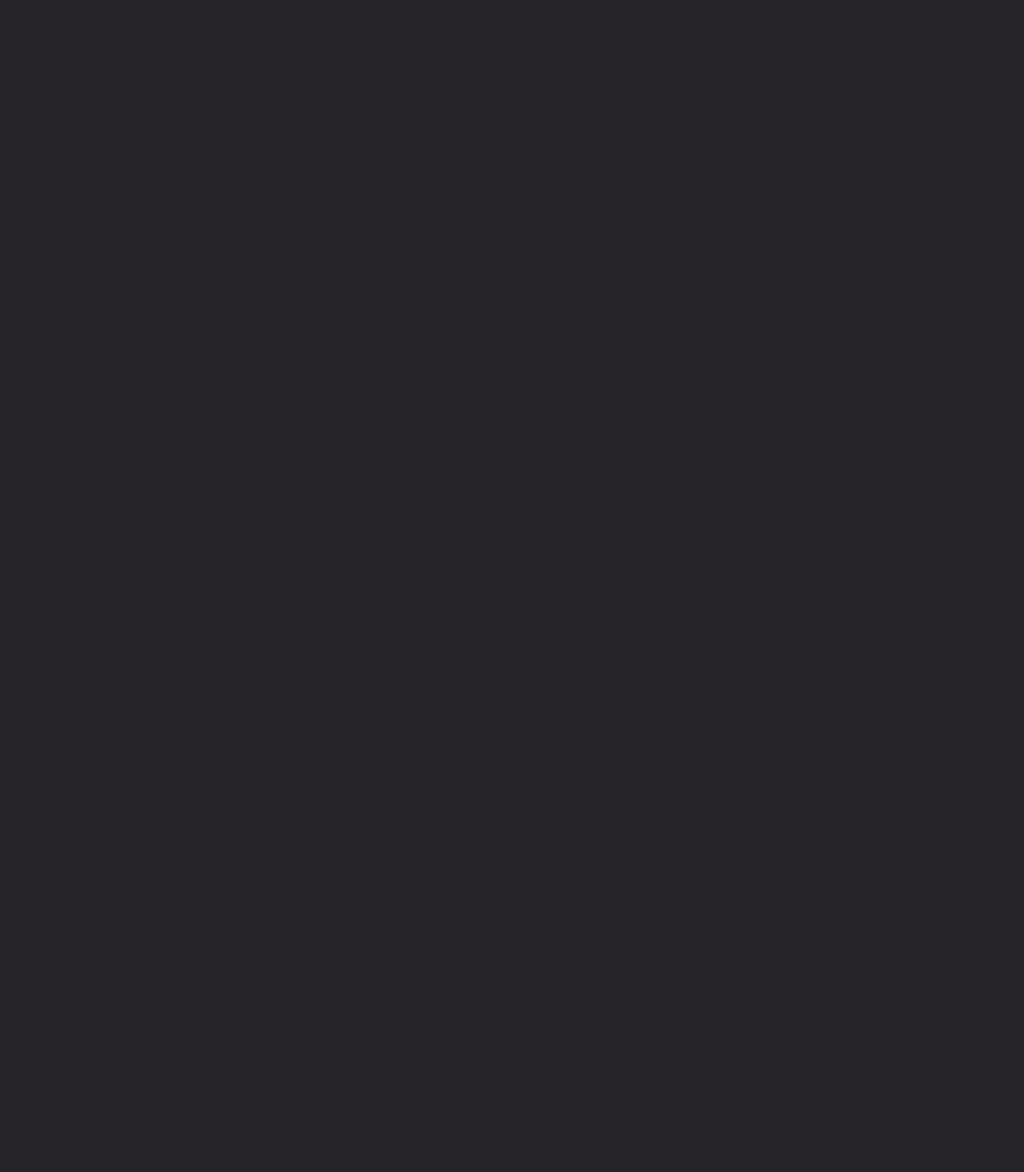
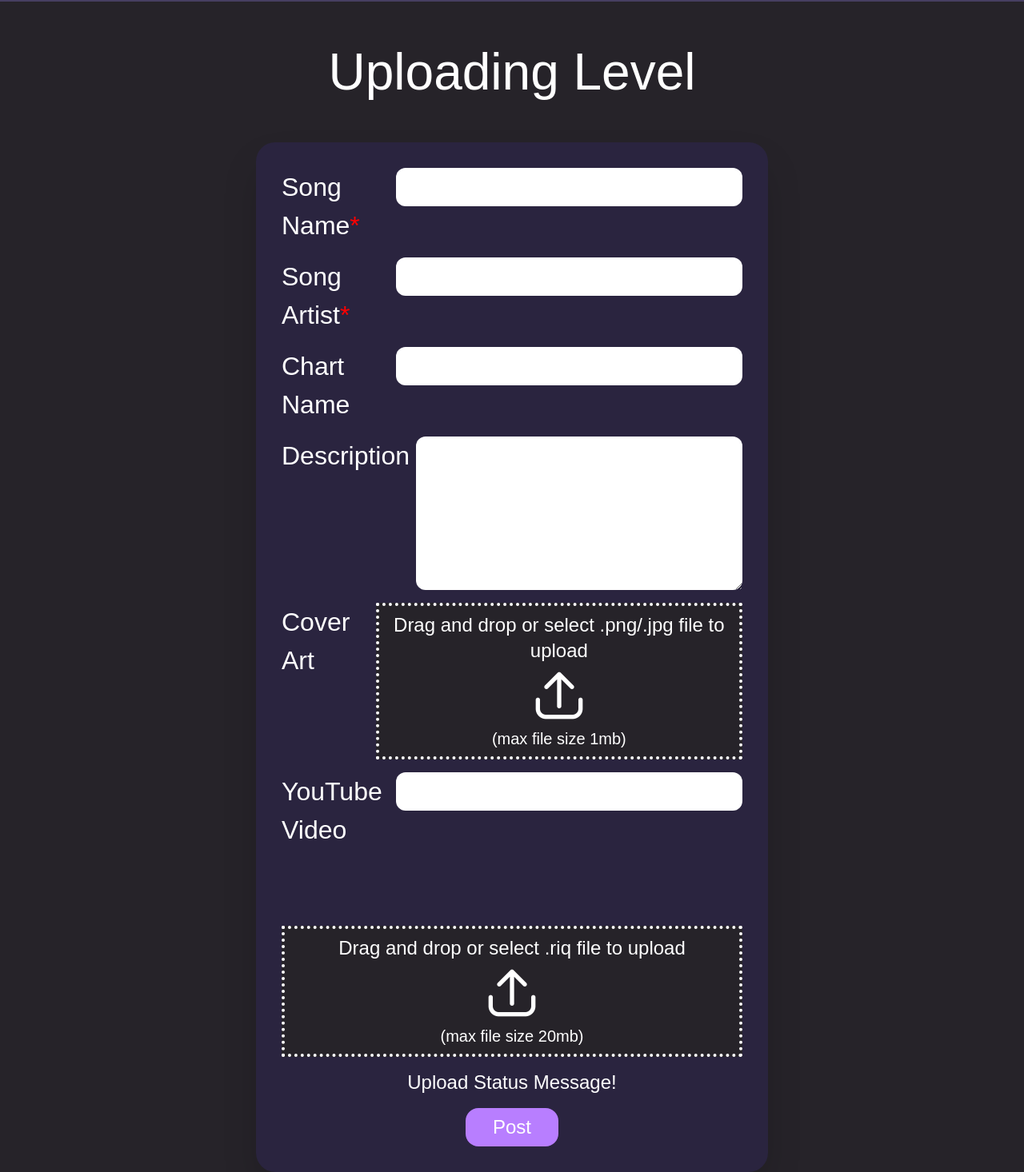
Before and after one commit to Nibbl-z/Mixtaper, a SvelteKit app in the folder client/: page /upload in a window 1280 px wide. Before the commit this address had no page. Shown: the part 62-1528 px from the top of the page at 80% size. Before the commit the page ends 800 px from the top, so only its background shows below. Built offline with nearby package versions, Linux system fonts and the light colour scheme.

Commit message:
feat(frontend): :sparkles: upload level page

```diff
--- a/client/src/routes/+page.svelte
+++ b/client/src/routes/+page.svelte
@@ -27,9 +27,16 @@
 
 
 
-
 <a href="https://www.flaticon.com/free-icons/search" title="search icons">Search icons created by Chanut - Flaticon</a>
 
 <a href="https://www.flaticon.com/free-icons/user" title="user icons">User icons created by Freepik - Flaticon</a>
 
-<a href="https://www.flaticon.com/free-icons/upload" title="upload icons">Upload icons created by Ilham Fitrotul Hayat - Flaticon</a>
+<a href="https://www.flaticon.com/free-icons/upload" title="upload icons">Upload/Download icons created by Ilham Fitrotul Hayat - Flaticon</a>
+
+<a href="https://www.flaticon.com/free-icons/song" title="song icons">Song icons created by Freepik - Flaticon</a>
+
+<a href="https://www.flaticon.com/free-icons/heart" title="heart icons">Heart icons created by Chanut - Flaticon</a>
+
+<a href="https://www.flaticon.com/free-icons/rythm" title="rythm icons">Rythm icons created by Freepik - Flaticon</a>
+\
+<a href="https://www.flaticon.com/free-icons/clock" title="clock icons">Clock icons created by Ilham Fitrotul Hayat - Flaticon</a>
--- /dev/null
+++ b/client/src/routes/upload/+page.svelte
@@ -0,0 +1,27 @@
+<script lang="ts">
+    import Topbar from "../../components/topbar.svelte"
+    import Field from "./field.svelte";
+</script>
+
+<Topbar/>
+
+<h1 class="w-full text-center text-[4em] my-10">Uploading Level</h1>
+
+<div class="flex items-center justify-center mt-10">
+    <div class="bg-item w-[50%] p-8 rounded-3xl shadow-2xl flex flex-col gap-4">
+        <Field label="Song Name" id="songName" required/>
+        <Field label="Song Artist" id="songArtist" required/>
+        <Field label="Chart Name" id="chartName" />
+        <Field label="Description" id="description" big/>
+        <Field label="Cover Art" id="coverArt" file fileTitle="Drag and drop or select .png/.jpg file to upload" fileMaxSize={1}/>
+        <Field label="YouTube Video" id="video" />
+        <div class="my-8"></div>
+        <Field id="riq" file fileTitle="Drag and drop or select .riq file to upload" fileMaxSize={20}/>
+
+        <p class="w-full text-center text-2xl">Upload Status Message!</p>
+
+        <div class="flex items-center justify-center">
+            <button class="rounded-2xl bg-interactable text-[#FFFFFF] w-[20%] text-2xl p-2 mt-auto">Post</button>
+        </div>
+    </div>
+</div>
--- /dev/null
+++ b/client/src/routes/upload/field.svelte
@@ -0,0 +1,32 @@
+<script lang="ts">
+    export let label: string = ""
+    export let id: string
+    export let required: boolean = false
+    export let big: boolean = false
+    export let file: boolean = false
+
+    export let fileTitle: string = ""
+    export let fileMaxSize: number = 0
+
+    let width: string = label == "" ? "100%" : "70%"
+</script>
+
+<div class="flex flex-row">
+    <p class="text-[2em]">
+        {label}{#if required}
+        <span class="text-[#FF0000]">*</span>
+        {/if}
+    </p>
+    {#if big}
+        <textarea {id} class="w-[{width}] h-[6em] rounded-xl text-[2em] p-[0.2em] ml-auto"></textarea>
+    {:else if file}
+        <div class="w-[{width}] ml-auto bg-[#262329] border-dotted border-[#FFFFFF] border-4 p-2 flex items-center justify-center flex-col">
+            <p class="w-full text-center text-2xl">{fileTitle}</p>
+            <img src="/upload.png" alt="Upload Icon" class="w-[4em] my-2">
+            <p class="w-full text-center text-xl">(max file size {fileMaxSize}mb)</p>
+        </div>
+    {:else}
+        <input type="text" {id} class="w-[{width}] h-[1.5em] rounded-xl text-[2em] p-[0.2em] ml-auto"/>
+    {/if}
+
+</div>
```
Also changed, not shown: client/src/routes/signup/+page.svelte (line endings or trailing spaces).
